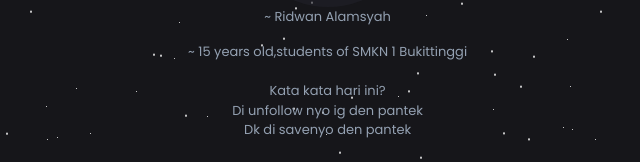
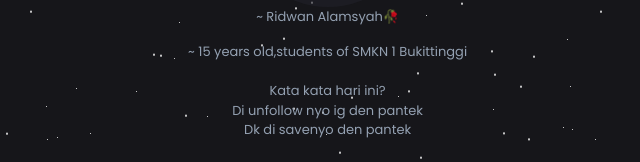
Before and after one commit to almsy-rdwn/rann, a plain HTML site: page index.html in a window 1280 px wide. Shown: the part 422-584 px from the top of the page, 60-700 px from the left. Drawn offline with nearby package versions, Linux system fonts and the light colour scheme; grey boxes are pictures that could not be loaded.

Commit message:
Update index.html

```diff
--- a/index.html
+++ b/index.html
@@ -26,7 +26,7 @@
 					<img src="https://avatars.githubusercontent.com/u/83199451?v=4" alt="img" style="object-fit: cover;">
 					</a>
 					<span></span>
-					<p>~ Ridwan Alamsyah</html></p>
+					<p>~ Ridwan Alamsyah🥀</html></p>
 					<l>~ 15 years old,students of SMKN 1 Bukittinggi</l>
 					<l> &nbsp;</l>
 					<l>Kata kata hari ini?</l>
```
